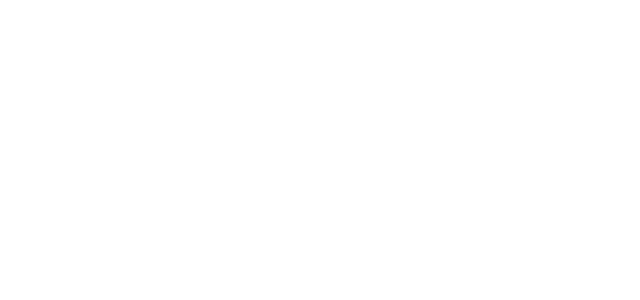
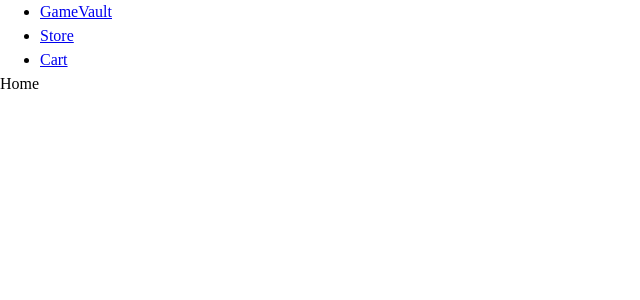
Before and after one commit to devnchill/GameVault, a React (Vite) app: page / in a window 1280 px wide. Shown: the top 300 px of the page, without its empty margins (0-640 px from the left). Built offline with nearby package versions, Linux system fonts and the light colour scheme.

Commit message:
feat: setup routing for [home , store , cart]

```diff
--- a/package.json
+++ b/package.json
@@ -12,7 +12,8 @@
   },
   "dependencies": {
     "react": "^19.1.0",
-    "react-dom": "^19.1.0"
+    "react-dom": "^19.1.0",
+    "react-router-dom": "^7.6.3"
   },
   "devDependencies": {
     "@eslint/js": "^9.30.1",
--- a/src/App.css
+++ b/src/App.css
@@ -1 +1,7 @@
 @import "./reboot.css";
+html,
+body,
+#root {
+  min-height: 100vh;
+  min-width: 100vw;
+}
--- a/src/App.tsx
+++ b/src/App.tsx
@@ -1,7 +1,14 @@
+import { Outlet } from "react-router-dom";
 import "./App.css";
+import NavBar from "./components/navbar/NavBar";
 
 function App() {
-  return <></>;
+  return (
+    <>
+      <NavBar />
+      <Outlet />
+    </>
+  );
 }
 
 export default App;
--- /dev/null
+++ b/src/components/cart/Cart.tsx
@@ -0,0 +1,5 @@
+const Cart = () => {
+  return <div>Cart</div>;
+};
+
+export default Cart;
--- /dev/null
+++ b/src/components/errorpage/ErrorPage.tsx
@@ -0,0 +1,14 @@
+import { Link } from "react-router-dom";
+
+const ErrorPage = () => {
+  return (
+    <div>
+      <h1>Oh no, this route doesn't exist!</h1>
+      <Link to="/">
+        You can go back to the home page by clicking here, though!
+      </Link>
+    </div>
+  );
+};
+
+export default ErrorPage;
--- /dev/null
+++ b/src/components/home/Home.tsx
@@ -0,0 +1,5 @@
+const Home = () => {
+  return <div>Home</div>;
+};
+
+export default Home;
--- /dev/null
+++ b/src/components/navbar/NavBar.tsx
@@ -0,0 +1,20 @@
+import { Link } from "react-router-dom";
+const NavBar = () => {
+  return (
+    <nav>
+      <ul>
+        <li>
+          <Link to="/">GameVault</Link>
+        </li>
+        <li>
+          <Link to="Store">Store</Link>
+        </li>
+        <li>
+          <Link to="Cart">Cart</Link>
+        </li>
+      </ul>
+    </nav>
+  );
+};
+
+export default NavBar;
--- /dev/null
+++ b/src/components/store/Store.tsx
@@ -0,0 +1,5 @@
+const Store = () => {
+  return <div>Store</div>;
+};
+
+export default Store;
--- a/src/main.tsx
+++ b/src/main.tsx
@@ -1,9 +1,36 @@
 import { StrictMode } from "react";
 import { createRoot } from "react-dom/client";
 import App from "./App.tsx";
+import { createBrowserRouter, RouterProvider } from "react-router-dom";
+import Store from "./components/store/Store.tsx";
+import Cart from "./components/cart/Cart.tsx";
+import ErrorPage from "./components/errorpage/ErrorPage.tsx";
+import Home from "./components/home/Home.tsx";
+
+const router = createBrowserRouter([
+  {
+    path: "/",
+    element: <App />,
+    errorElement: <ErrorPage />,
+    children: [
+      {
+        index: true,
+        element: <Home />,
+      },
+      {
+        path: "store",
+        element: <Store />,
+      },
+      {
+        path: "cart",
+        element: <Cart />,
+      },
+    ],
+  },
+]);
 
 createRoot(document.getElementById("root")!).render(
   <StrictMode>
-    <App />
+    <RouterProvider router={router} />
   </StrictMode>,
 );
```
Also changed, not shown: src/components/navbar/NavBar.module.css (added), 1 other file (tests, documents, lock files or other folders).
